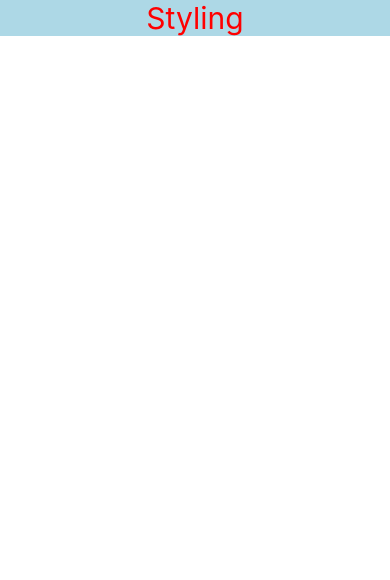
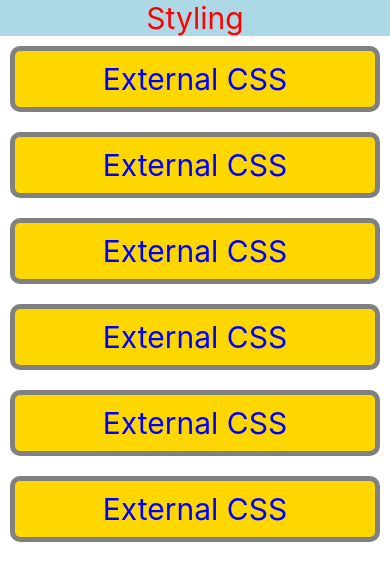
Before and after one commit to AliAzeem92/Learning-React-Native, a React Native app: screen / in a window 390 px wide. Shown: the top 580 px of the page. Built offline with nearby package versions, Linux system fonts and the light colour scheme.

Commit message:
External CSS

```diff
--- a/App.tsx
+++ b/App.tsx
@@ -1,5 +1,5 @@
 import React, {useState} from 'react';
-import {Button, Text, View} from 'react-native';
+import {Button, Text, View, StyleSheet} from 'react-native';
 
 const App = () => {
   return (
@@ -13,8 +13,31 @@ const App = () => {
         }}>
         Styling
       </Text>
+      <Text style={style.textBox}>External CSS</Text>
+      <Text style={style.textBox}>External CSS</Text>
+      <Text style={style.textBox}>External CSS</Text>
+      <Text style={style.textBox}>External CSS</Text>
+      <Text style={style.textBox}>External CSS</Text>
+      <Text style={style.textBox}>External CSS</Text>
     </View>
   );
 };
 
+const style = StyleSheet.create({
+  textBox: {
+    fontSize: 30,
+    color: 'blue',
+    backgroundColor: 'gold',
+    padding: 10,
+    textAlign: 'center',
+    marginTop: 10,
+    marginBottom: 10,
+    marginLeft: 10,
+    marginRight: 10,
+    borderRadius: 10,
+    borderWidth: 5,
+    borderColor: 'gray',
+  },
+});
+
 export default App;
```
